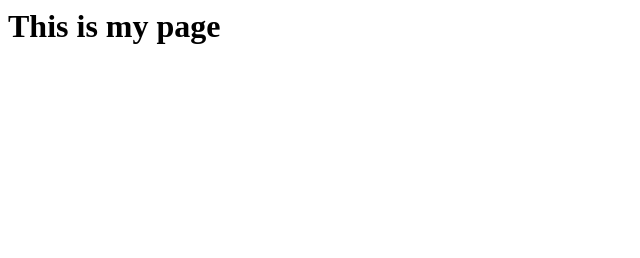
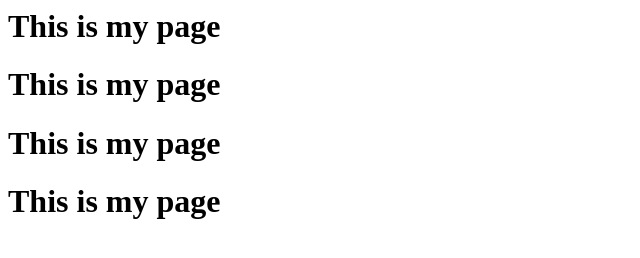
Before and after one commit to Nishanttiwari2023/myrepo, a plain HTML site: page index.html in a window 1280 px wide. Shown: the whole page, without its empty margins (0-640 px from the left). Drawn offline with Linux system fonts and the light colour scheme.

Commit message:
update more

```diff
--- a/index.html
+++ b/index.html
@@ -1,2 +1,20 @@
-<html><h1>This is my page
-</h1></html>
+<html>
+
+
+<h1>
+This is my page
+</h1>
+
+<h1>
+This is my page
+</h1>
+
+<h1>
+This is my page
+</h1>
+
+<h1>
+This is my page
+</h1>
+
+</html>
```
